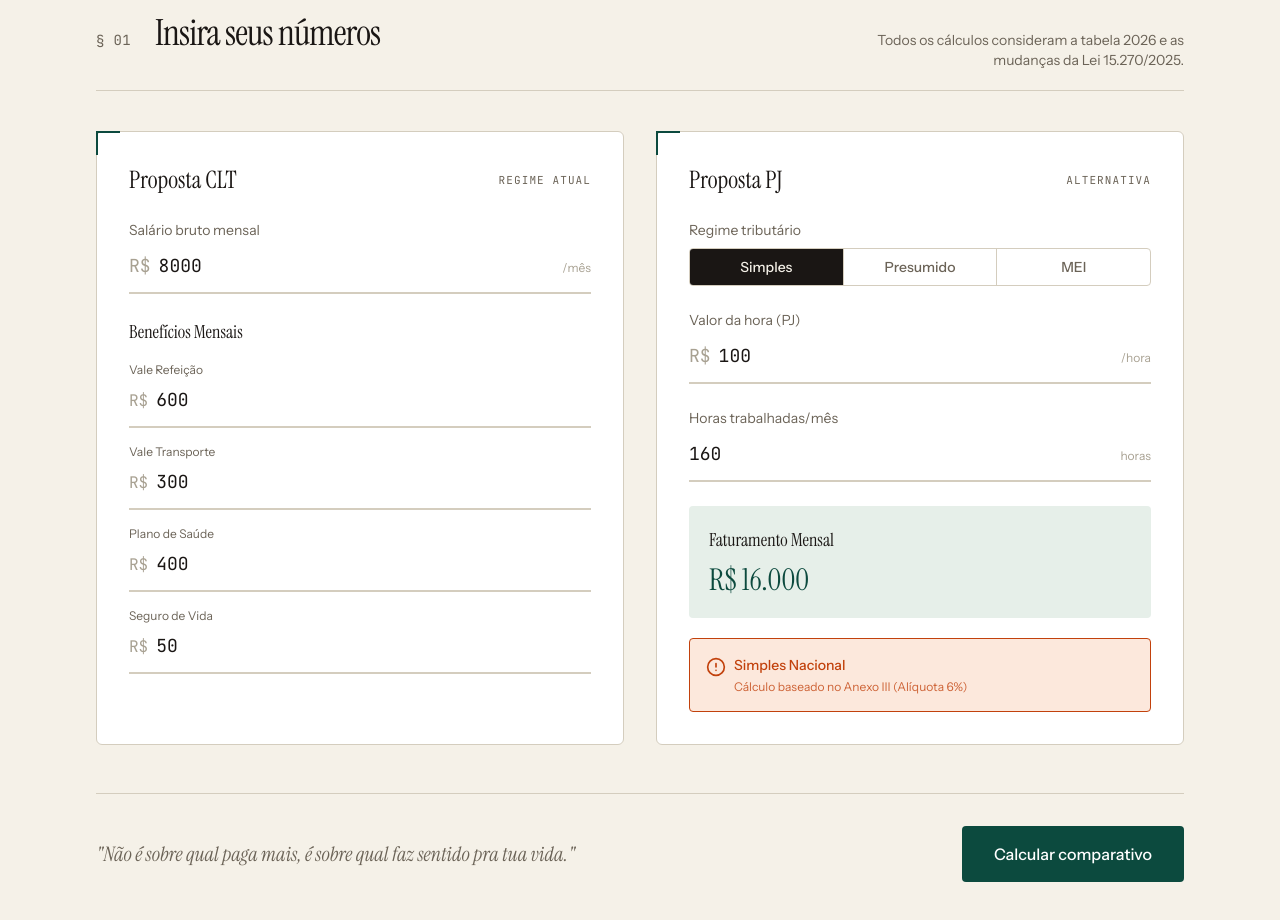
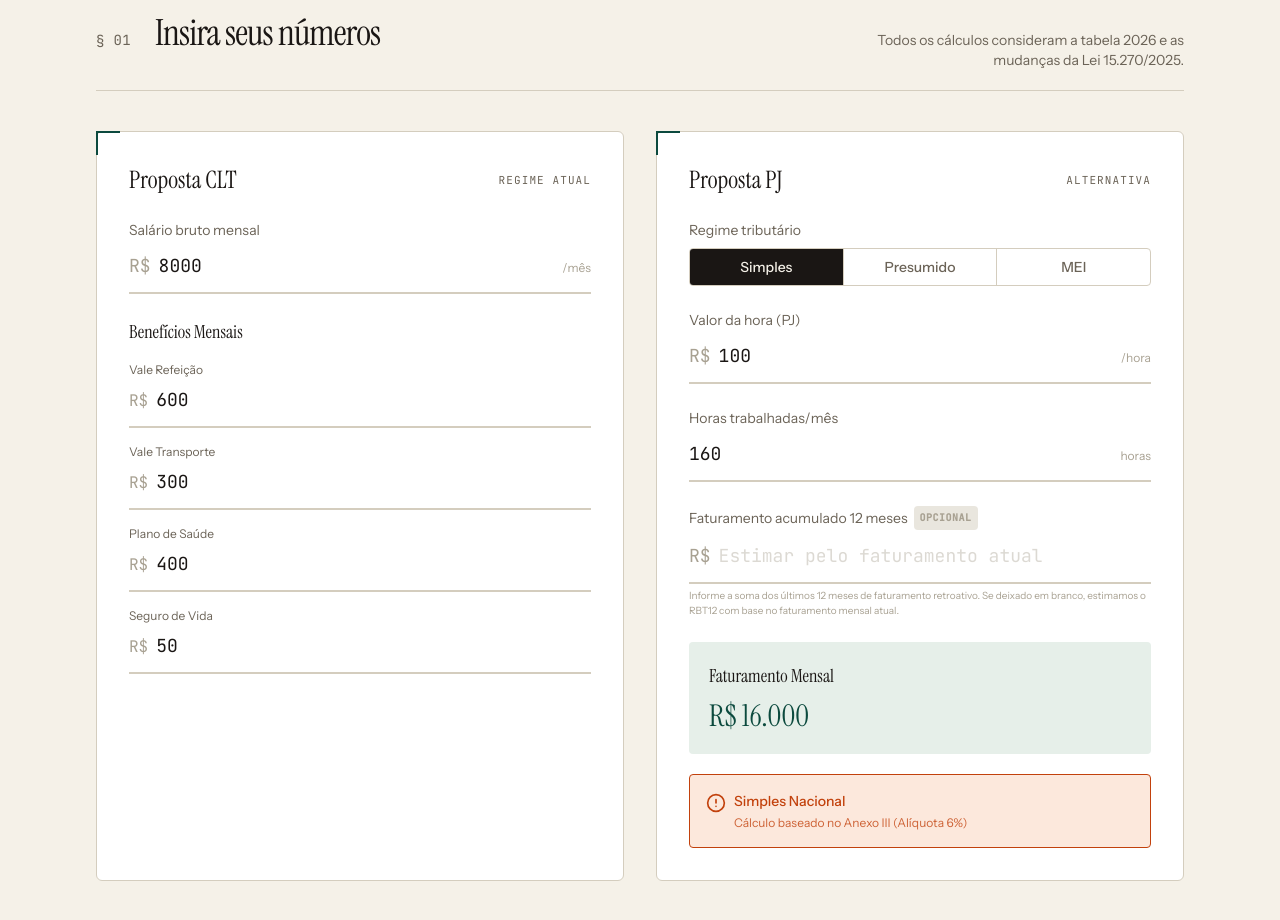
Before and after one commit to RodVerruck/cltvspj, a Next.js app: page / in a window 1280 px wide. Shown: the part 840-1760 px from the top of the page. Built offline with nearby package versions, Linux system fonts and the light colour scheme; no server answers.

Commit message:
feat: implement CLT vs PJ salary comparison calculator with 2026 tax rules

```diff
--- a/src/pages/index.js
+++ b/src/pages/index.js
@@ -17,6 +17,7 @@ export default function Home() {
   });
   const [pjRate, setPjRate] = useState('100');
   const [hoursPerMonth, setHoursPerMonth] = useState('160');
+  const [faturamento12Meses, setFaturamento12Meses] = useState('');
   const [showResults, setShowResults] = useState(false);
   const [regime, setRegime] = useState('simples');
   const [showingResults, setShowingResults] = useState(false);
@@ -26,12 +27,12 @@ export default function Home() {
   };
 
   const clt = calculateCLT(salary, benefits);
-  let pj = calculatePJ(pjRate, hoursPerMonth, regime);
+  let pj = calculatePJ(pjRate, hoursPerMonth, regime, faturamento12Meses);
   let meiExcedido = false;
 
   if (regime === 'mei' && pj.isInvalidMEI) {
     meiExcedido = true;
-    pj = calculatePJ(pjRate, hoursPerMonth, 'simples');
+    pj = calculatePJ(pjRate, hoursPerMonth, 'simples', faturamento12Meses);
   }
 
   return (
@@ -206,6 +207,28 @@ export default function Home() {
                     <span className="text-xs text-ink-fade">horas</span>
                   </div>
                 </div>
+
+                {regime === 'simples' && (
+                  <div className="mb-6 animate-fade-in">
+                    <label className="text-sm text-ink-muted mb-2 block flex items-center gap-1.5">
+                      Faturamento acumulado 12 meses
+                      <span className="text-[10px] bg-rule/50 px-1.5 py-0.5 rounded text-ink-fade font-mono uppercase font-bold tracking-wider">Opcional</span>
+                    </label>
+                    <div className="flex items-baseline gap-2 border-b-2 border-rule pb-2 transition-colors focus-within:border-money">
+                      <span className="font-mono text-lg text-ink-fade">R$</span>
+                      <input
+                        type="text"
+                        value={faturamento12Meses}
+                        onChange={(e) => setFaturamento12Meses(e.target.value)}
+                        placeholder="Estimar pelo faturamento atual"
+                        className="font-mono text-lg text-ink bg-transparent outline-none flex-1 py-1 placeholder:text-ink-fade/40"
+                      />
+                    </div>
+                    <p className="text-[10px] text-ink-fade mt-1 leading-normal font-sans">
+                      Informe a soma dos últimos 12 meses de faturamento retroativo. Se deixado em branco, estimamos o RBT12 com base no faturamento mensal atual.
+                    </p>
+                  </div>
+                )}
 
                 <div className="bg-money-light rounded p-5 mb-5">
                   <h4 className="font-display text-lg text-ink mb-2">Faturamento Mensal</h4>
```
Also changed, not shown: .ai_context/CALCULATOR_RULES.md, .ai_context/LEARNING_LOG.md, src/lib/calculator.js.
